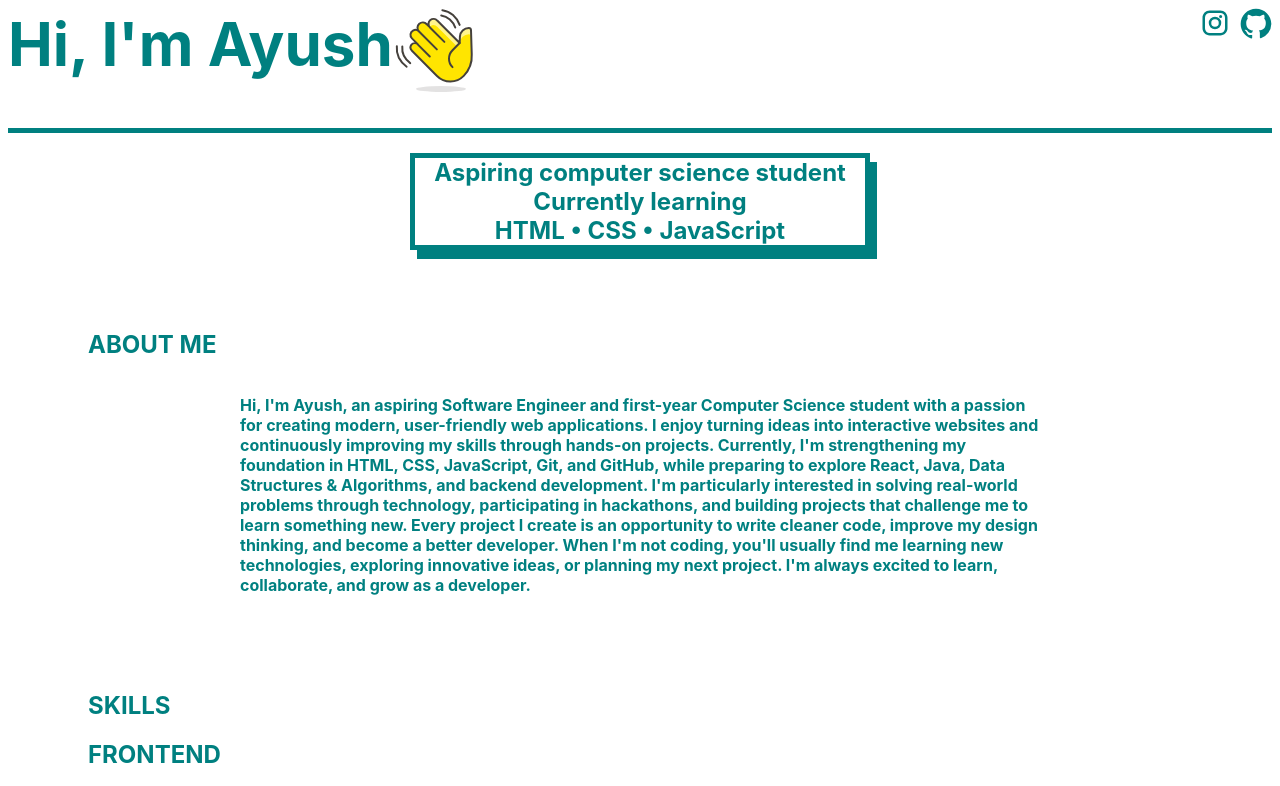
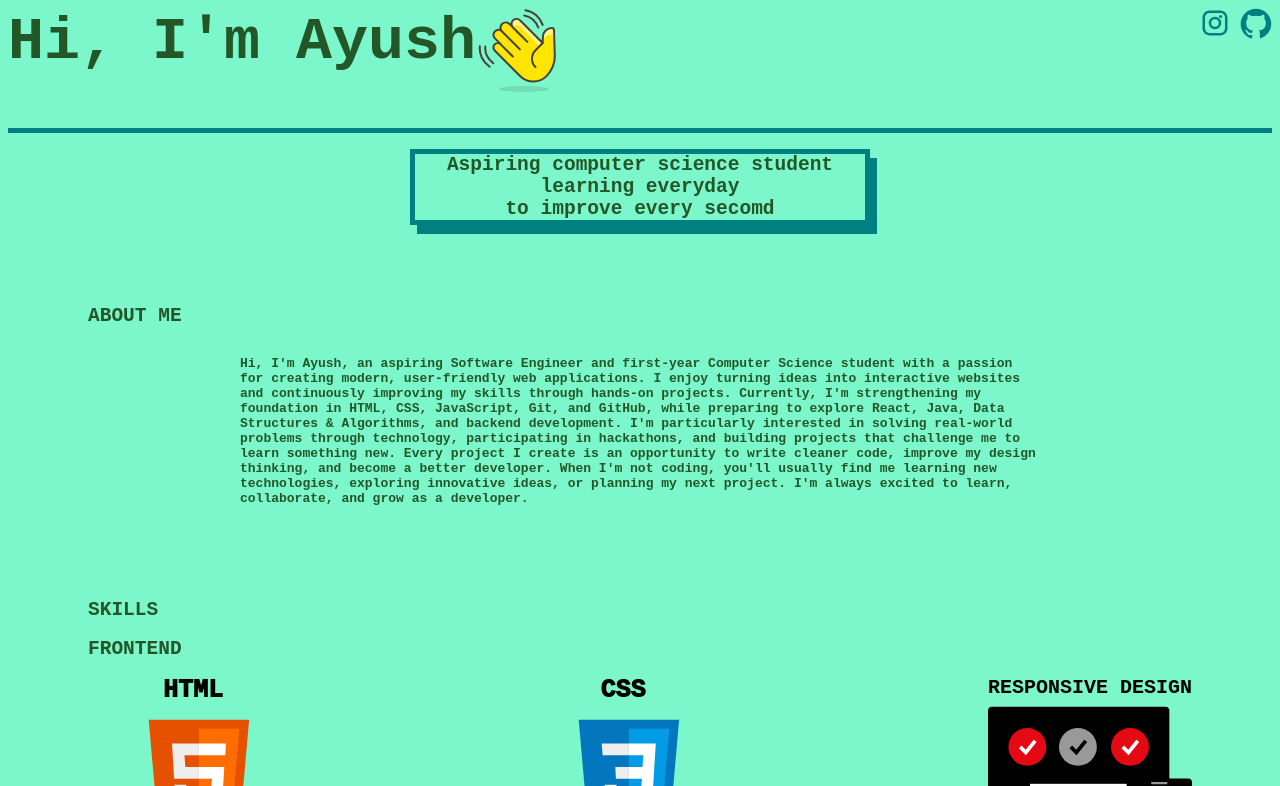
Before and after one commit to ayushagrawalfzd4321-dot/AYUSH-AGRAWAL, a plain HTML site: page index.html in a window 1280 px wide. Shown: the top 786 px of the page. Drawn offline with Linux system fonts and the light colour scheme.

Commit message:
Font and color changed suceesfully

```diff
--- a/index.html
+++ b/index.html
@@ -12,7 +12,7 @@
 
 </head>
 
-<body>
+<body><code>
     <header>
 
         <h1 class="navbar">
@@ -49,8 +49,8 @@
         <h2 class="heroblock">
             <div class="hero">
                 <p class="h">Aspiring computer science student</p>
-                <p class="h">Currently learning</p>
-                <p class="h">HTML • CSS • JavaScript</p>
+                <p class="h">learning everyday</p>
+                <p class="h">to improve every secomd</p>
             </div>
         </h2>
     </header>
@@ -86,7 +86,7 @@
                     <h2>FRONTEND</h2>
                     <ul id="frontend">
                         <li id="html"><p class="htmltext">HTML</p>
-                            <svg xmlns="http://www.w3.org/2000/svg" x="0px" y="0px" width="150" height="150"
+                            <svg xmlns="http://www.w3.org/2000/svg" x="0px" y="0px" width="130" height="130"
                                 viewBox="0 -0 44 44">
                                 <path fill="#E65100" d="M41,5H7l3,34l14,4l14-4L41,5L41,5z"></path>
                                 <path fill="#FF6D00" d="M24 8L24 39.9 35.2 36.7 37.7 8z"></path>
@@ -101,7 +101,7 @@
                         </li>
                         <LI id="css">
                             <p class="csstext">CSS</p><svg xmlns="http://www.w3.org/2000/svg" x="100px" y="0px"
-                                width="150" height="150" viewBox="0 -0 44 44">
+                                width="130" height="130" viewBox="0 -0 44 44">
                                 <path fill="#0277BD" d="M41,5H7l3,34l14,4l14-4L41,5L41,5z"></path>
                                 <path fill="#039BE5" d="M24 8L24 39.9 35.2 36.7 37.7 8z"></path>
                                 <path fill="#FFF"
@@ -148,7 +148,7 @@
             </b>
         </section>
     </main>
-
+</code>
 </body>
 
 </html>
--- a/style.css
+++ b/style.css
@@ -1,5 +1,6 @@
 body {
-    color: teal;
+    color:rgb(35, 87, 39);
+background-color:rgb(123, 247, 203);
     font-family: systm-ui, -apple-system, BlinkMacSystemFont, 'Segoe UI', Roboto, Oxygen, Ubuntu, Cantarell, 'Open Sans', 'Helvetica Neue', sans-serif;
 }
 
@@ -9,7 +10,7 @@ body {
     align-items: centEr;
     width: 450px;
     box-shadow: 7px 9px teal;
-    border-color: teal;
+    border-color:teal;
     border-style: solid;
     border-width: 5px;
 
@@ -36,7 +37,7 @@ body {
     position: sticky;
     top: 0px;
     border-bottom: 5px solid teal;
-    background-color: white;
+    background-color: rgb(123, 247, 203);
     margin: 0px;
     padding: 0px;
 
@@ -102,9 +103,12 @@ body {
 
 
 }
-.html{margin-top: 20px;
+
+.html {
+    margin-top: 20px;
 
 }
+
 #res {
     font-size: 20px;
 }
@@ -137,19 +141,22 @@ body {
     font-weight: 1000;
 }
 
-.csstext{display: flex;
+.csstext {
+    display: flex;
     justify-content: center;
-font-size: 25px;
+    font-size: 25px;
     font-weight: 1000;
-    color:black;
+    color: black;
     margin: 0px;
     padding: 0px;
 }
-.htmltext{display: flex;
+
+.htmltext {
+    display: flex;
     justify-content: center;
-font-size: 25px;
+    font-size: 25px;
     font-weight: 1000;
-    color:black;
+    color: black;
     margin: 0px;
     padding: 0px;
 }
```
